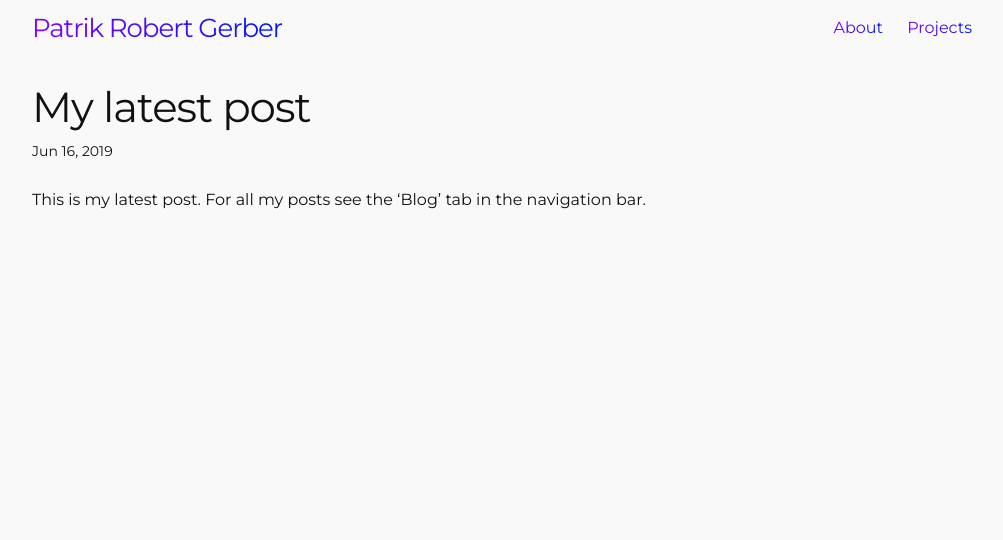
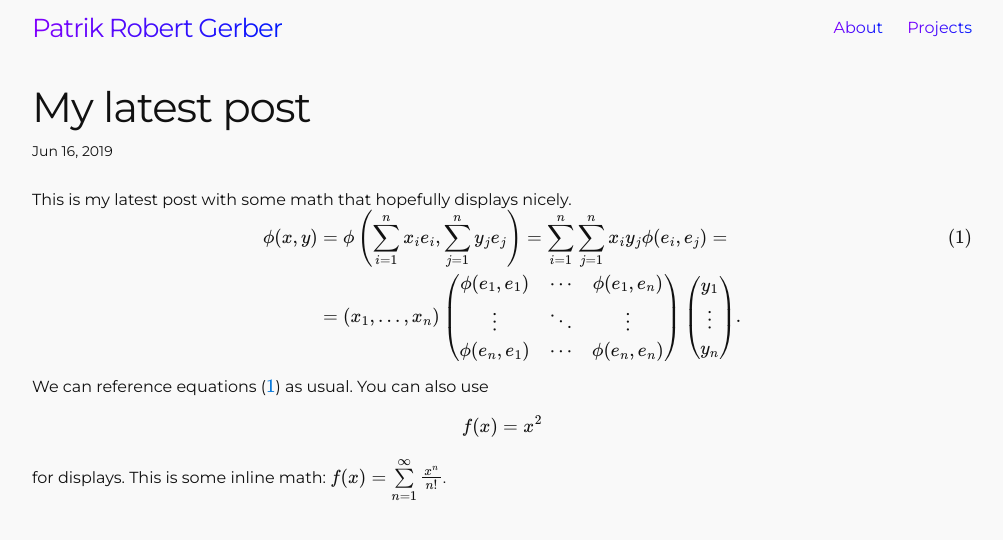
Before and after one commit to PatrikGerber/PatrikGerber.github.io, a Jekyll site: the page built from _posts/2019-06-17-my-latest-post.markdown, in a window 1280 px wide. Shown: the top 540 px of the page, without its empty margins (138-1141 px from the left). Built offline with Jekyll 4.4.1, drawn with Linux system fonts in a browser that asks for light colours; formulas are drawn with MathJax 3.

Commit message:
Added mathjax to the site.

```diff
--- a/_layouts/default.html
+++ b/_layouts/default.html
@@ -4,7 +4,7 @@
 
   {% include head.html %}
 
-  <body style="background-image:url(../images/background_compressed_highres.png); background-repeat: no-repeat;
+  <body style="background-image:url(../images/background_gtmetrix.png); background-repeat: no-repeat;
   background-attachment: fixed;">
 
     {% include header.html %}
--- a/_posts/2019-06-17-my-latest-post.markdown
+++ b/_posts/2019-06-17-my-latest-post.markdown
@@ -6,4 +6,23 @@ published: true
 categories: Miscellaneous
 ---
 
-This is my latest post. For all my posts see the 'Blog' tab in the navigation bar.
+This is my latest post with some math that hopefully displays nicely.
+$$
+\begin{align}\label{eqn}
+  \phi(x,y) &= \phi \left(\sum_{i=1}^n x_ie_i, \sum_{j=1}^n y_je_j \right) = \sum_{i=1}^n \sum_{j=1}^n x_i y_j \phi(e_i, e_j) = \\
+  &=(x_1, \ldots, x_n) \left( \begin{array}{ccc} \phi(e_1, e_1) & \cdots & \phi(e_1, e_n) \nonumber\\
+      \vdots & \ddots & \vdots \\\nonumber
+      \phi(e_n, e_1) & \cdots & \phi(e_n, e_n)
+    \end{array} \right)
+  \left( \begin{array}{c}
+      y_1 \\\nonumber
+      \vdots \\\nonumber
+      y_n
+    \end{array} \right).
+\end{align}
+$$
+
+We can reference equations (\ref{eqn}) as usual. You can also use
+\\[ f(x) = x^2 \\]
+
+for displays. This is some inline math: \\( f(x) = \sum\limits_{n = 1}^\infty \frac{x^n}{n!} \\).
```
Also changed, not shown: _includes/head.html (+9 -0 lines), README.md, images/background_gtmetrix.png (added).
